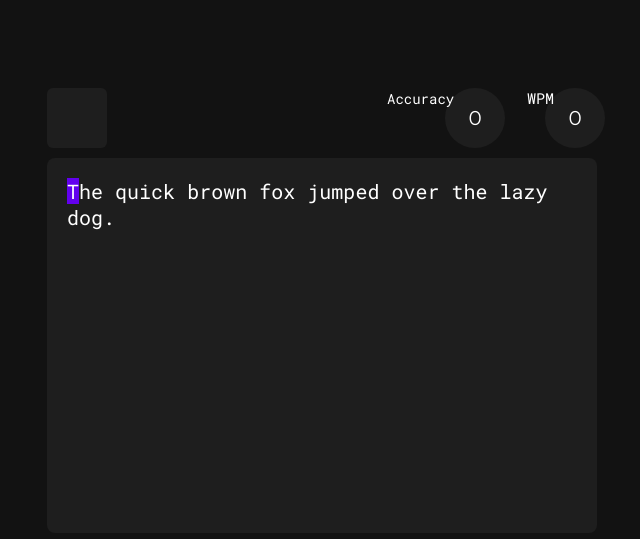
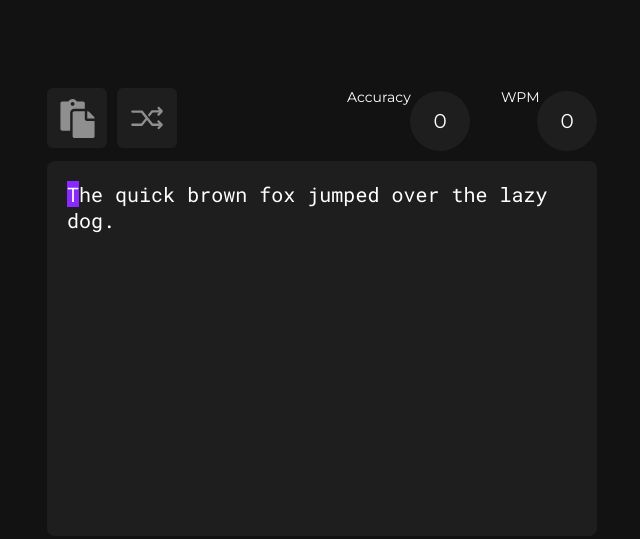
Before and after one commit to FarzanAli/Typing-Bunny, a React app in the folder typing-test/: page / in a window 1280 px wide. Shown: the whole page, without its empty margins (318-958 px from the left). Built offline with nearby package versions, Linux system fonts and the light colour scheme.

Commit message:
update
icons and changing text implemented

```diff
--- a/typing-test/package.json
+++ b/typing-test/package.json
@@ -8,6 +8,7 @@
     "@testing-library/user-event": "^12.8.3",
     "react": "^17.0.2",
     "react-dom": "^17.0.2",
+    "react-icons": "^4.2.0",
     "react-scripts": "4.0.3",
     "web-vitals": "^1.1.2"
   },
--- a/typing-test/src/components/header.css
+++ b/typing-test/src/components/header/header.css
@@ -1,4 +1,9 @@
 @import url('https://fonts.googleapis.com/css2?family=Montserrat&display=swap');
+
+:root{
+  --hover-color: rgba(255, 255, 255, 0.13);
+  --icon-color: rgba(255, 255, 255, 0.5);
+}
 
 .header-container{
   display: flex;
@@ -8,7 +13,7 @@
 }
 
 .stats-container{
-  width: 210px;
+  width: 250px;
   border-radius: 6px;
 
   display: flex;
@@ -18,43 +23,64 @@
 }
 
 .paste-container{
+  display: flex;
+  justify-content: center;
+  align-items: center;
+
   width: 60px;
   height: 60px;
   background-color: var(--shade-1);
-
   border-radius: 6px;
 }
 
 .paste-container:hover{
-  background-color: rgba(255, 255, 255, 0.13);
+  background-color: var(--hover-color);
+  transition: background-color 0.2s;
+}
+
+.next-container{
+  display: flex;
+  justify-content: center;
+  align-items: center;
+
+  position: absolute;
+  margin-left: 70px;
+  width: 60px;
+  height: 60px;
+  background-color: var(--shade-1);
+  border-radius: 6px;
+}
+
+.next-container:hover{
+  background-color: var(--hover-color);
   transition: background-color 0.2s;
 }
 
 .wpm-container{
-  /* font-family: 'Roboto', sans-serif;
-  font-weight: 600; */
-  font-size: 15px;
+  /* font-family: 'Roboto', sans-serif; */
+  font-family: 'Montserrat', sans-serif;
+  /* font-weight: 600; */
+  font-size: 14px;
   /* background-color: gray; */
-  width: 70px;
+  /* width: 85px; */
   display: inline-block;
 }
 
 .accuracy-container{
-  /* font-family: 'Roboto', sans-serif;
-  font-weight: 600; */
+  font-family: 'Montserrat', sans-serif;
+  /* font-weight: 600; */
   font-size: 14px;
   /* background-color: gray; */
-  width: 100px;
+  /* width: 100px; */
   display: inline-block;
 }
 
 .wpm{
   background-color: var(--shade-1);
-  margin-top: -20px;
-  margin-left: 18px;
+  margin-top: -15px;
+  margin-left: 36px;
   font-size: 20px;
   font-family: 'Montserrat', sans-serif;
-
 
   width: 60px;
   height: 60px;
@@ -66,8 +92,8 @@
 
 .accuracy{
   background-color: var(--shade-1);
-  margin-top: -20px;
-  margin-left: 58px;
+  margin-top: -15px;
+  margin-left: 63px;
   font-size: 20px;
   font-family: 'Montserrat', sans-serif;
 
--- a/typing-test/src/components/header.js
+++ b/typing-test/src/components/header/header.js
@@ -1,6 +1,7 @@
 import React, { Component } from 'react';
 import './header.css';
 import Paste from './paste.js';
+import Next from './next.js';
 import Stats from './stats.js';
 
 export default class Header extends Component{
@@ -10,6 +11,9 @@ export default class Header extends Component{
                 <Paste
                 handlePasteCallback={this.props.handlePasteCallback.bind(this)}
                 />
+                <Next
+                handleNextTextCallback={this.props.handleNextTextCallback}
+                />
                 <Stats
                 wpm={this.props.wpm}
                 accuracy={this.props.accuracy}
--- /dev/null
+++ b/typing-test/src/components/header/next.js
@@ -0,0 +1,12 @@
+import React, { Component } from 'react';
+import { IoIosShuffle } from 'react-icons/io';
+
+export default class Next extends Component{
+    render(){
+        return(
+           <div className="next-container" onClick={this.props.handleNextTextCallback}>
+               <IoIosShuffle style={{width: `70%`,height:`70%`, color: `var(--icon-color)`}}/>
+           </div>
+        );
+    }
+}
--- a/typing-test/src/components/paste.js
+++ b/typing-test/src/components/header/paste.js
@@ -1,5 +1,5 @@
 import React, { Component } from 'react';
-
+import { FaPaste } from 'react-icons/fa';
 export default class Paste extends Component {
 
   constructor(props){
@@ -17,6 +17,7 @@ export default class Paste extends Component {
   render() {
     return (
       <div className="paste-container" onClick={this.paste}>
+        <FaPaste style={{width: `65%`,height:`65%`, color: `var(--icon-color)`}}/>
       </div>
     );
   }
--- a/typing-test/src/components/text.css
+++ b/typing-test/src/components/typing-box/text.css
@@ -10,7 +10,7 @@
 
 .letter-active{
   display: inline-block;
-  background-color: #6200EE;
+  background-color: #8929ff;
   /* color: rgb(119, 119, 119); */
   /* animation: cursorBlinking 0.5s infinite; */
 }
--- a/typing-test/src/index.js
+++ b/typing-test/src/index.js
@@ -1,8 +1,8 @@
 import React, { Component } from 'react';
 import ReactDOM from 'react-dom';
 import './index.css';
-import Header from './components/header.js';
-import TypingBox from './components/typingBox.js';
+import Header from './components/header/header.js';
+import TypingBox from './components/typing-box/typingBox.js';
 
 export default class Main extends Component{
 
@@ -10,13 +10,20 @@ export default class Main extends Component{
     super(props)
     this.state = {
       input: "",
-      typingText: "The quick brown fox jumped over the lazy dog.",
+      typingText: " ",
+      sampleTexts: ["The quick brown fox jumped over the lazy dog.",
+                    "“Do not go gentle into that good night; Old age should burn and rave at close of day. Rage, rage against the dying of the light.” —Dylan Thomas, as quoted by Professor Brand"],
+      sampleTextsIndex: 0,
       runTimer: false,
       seconds: 0,
       wpm: 0,
       accuracy: 0,
       handledErrors: []
     };
+  }
+
+  componentDidMount(){
+    this.handleNextTextCallback();
   }
 
   startTimer(){
@@ -75,6 +82,21 @@ export default class Main extends Component{
     }, () => console.log(this.state.typingText))
   }
 
+  handleNextTextCallback(){
+    if(this.state.typingText.length === 0){
+      this.setState({
+        typingText: this.state.sampleTexts[0]
+      });
+    }
+    else{
+      console.log(this.state.sampleTextsIndex)
+      this.setState({
+        typingText: this.state.sampleTexts[this.state.sampleTextsIndex],
+        sampleTextsIndex: (this.state.sampleTextsIndex === this.state.sampleTexts.length - 1) ? 0 : this.state.sampleTextsIndex + 1
+      });
+    }
+  }
+
   render(){
     return(
       <div className="main-content">
@@ -82,6 +104,7 @@ export default class Main extends Component{
         wpm={this.state.wpm}
         accuracy={this.state.accuracy}
         handlePasteCallback={this.handlePasteCallback.bind(this)}
+        handleNextTextCallback={this.handleNextTextCallback.bind(this)}
         />
 
         <TypingBox
```
Also changed, not shown: typing-test/src/components/header/stats.js (renamed from typing-test/src/components/stats.js), typing-test/src/components/typing-box/text.js (renamed from typing-test/src/components/text.js), typing-test/src/components/typing-box/typingBox.js (renamed from typing-test/src/components/typingBox.js), 1 other file.
